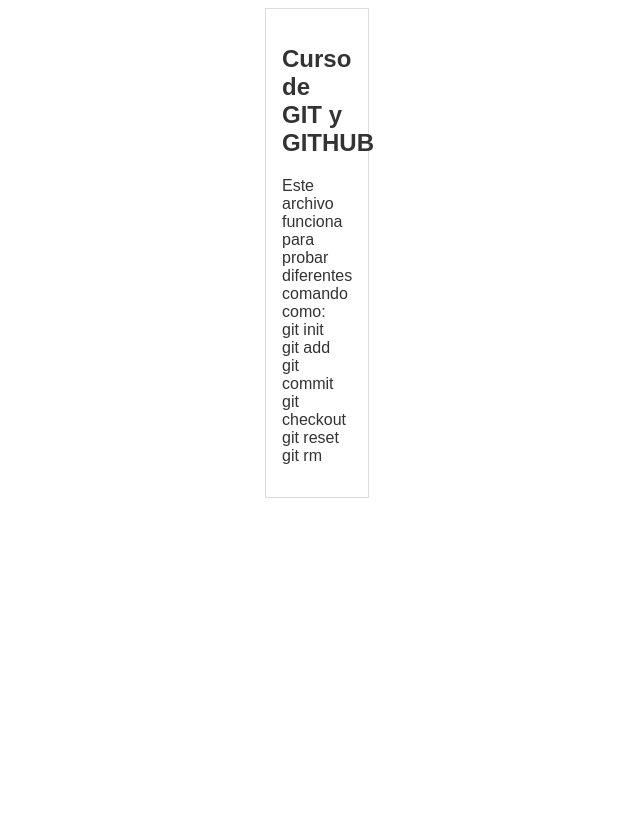
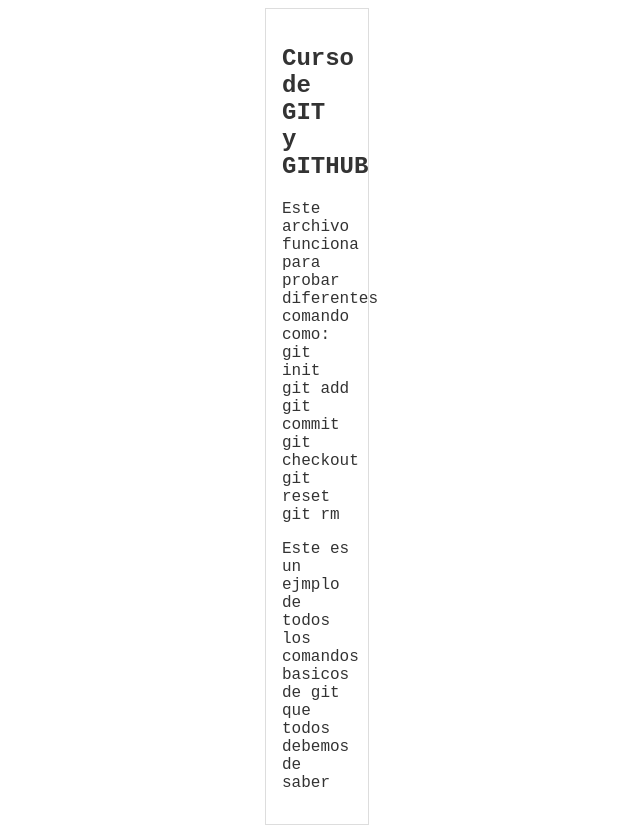
Before and after one commit to yoncharli/hyperblog, a plain HTML site: page index.html in a window 1280 px wide. Shown: the whole page, without its empty margins (323-963 px from the left). Before the commit the page ends 800 px from the top, so only its background shows below. Drawn offline with Linux system fonts and the light colour scheme; files that its build step writes are made by us from their sources.

Commit message:
Se agrego contenido adicional

```diff
--- a/index.html
+++ b/index.html
@@ -1,7 +1,7 @@
 <html>
     <head>
         <title>Articulo</title>
-        <link rel="stylesheet" href="style/style.css">
+        <link rel="stylesheet" href="styles/style.css">
     </head>
     <body>
         <div id="container">
@@ -15,6 +15,9 @@
                     git reset<br>
                     git rm<br>
                 </p>
+                <p>
+                    Este es un ejmplo de todos los comandos basicos de git que todos debemos de saber
+                </p>
             </div>
         </div>
     </body>
--- a/styles/style.css
+++ b/styles/style.css
@@ -1,7 +1,7 @@
 body{
     color: #333;
     text-align: center;
-    font-family: Arial, Helvetica, sans-serif;
+    font-family: 'Courier New', Courier, monospace, Helvetica, sans-serif;
 }
 
 #container {
```
